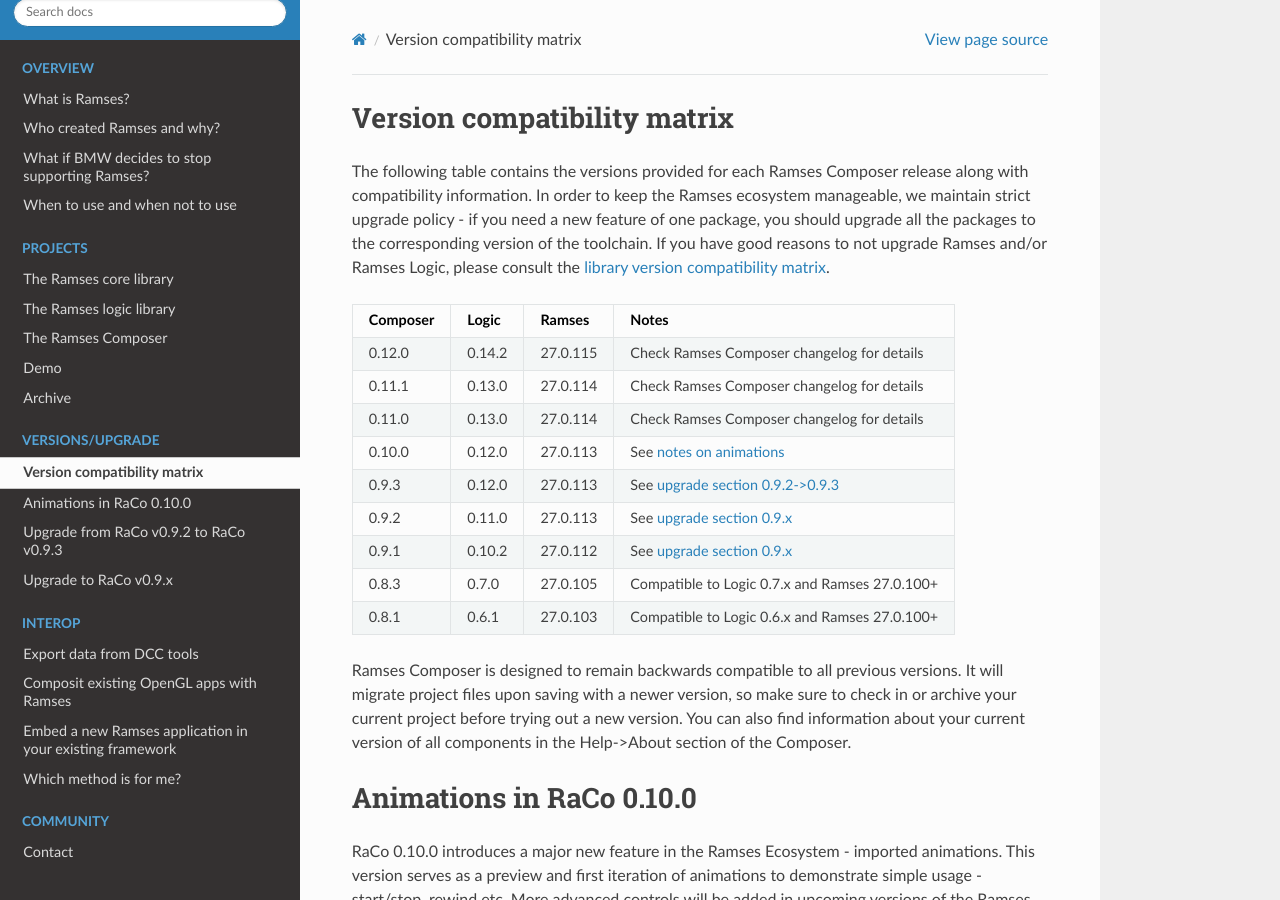
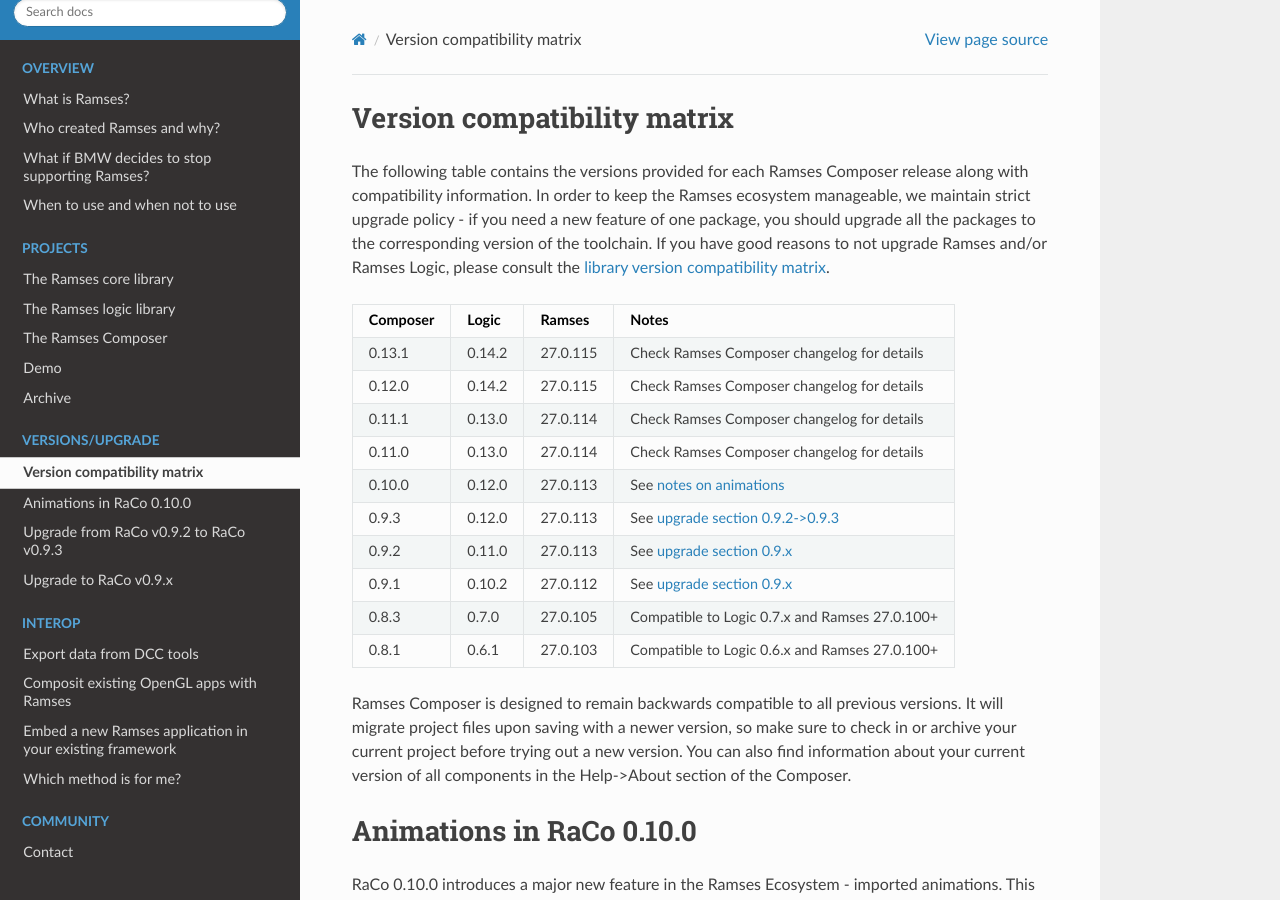
Before and after one commit to COVESA/ramses-sdk, a Sphinx documentation site: the page built from doc/versions.md, in a window 1280 px wide and 900 px high. Built offline with Sphinx 7.4.7 and the Read the Docs theme 2.0.0, drawn with Linux system fonts in a browser that asks for light colours.

Commit message:
Update with RaCo 0.13.1

```diff
--- a/doc/versions.md
+++ b/doc/versions.md
@@ -9,6 +9,7 @@
 
 |Composer |Logic    | Ramses        | Notes                                                      |
 |---------|---------|---------------|------------------------------------------------------------|
+|0.13.1   |0.14.2   | 27.0.115      | Check Ramses Composer changelog for details                |
 |0.12.0   |0.14.2   | 27.0.115      | Check Ramses Composer changelog for details                |
 |0.11.1   |0.13.0   | 27.0.114      | Check Ramses Composer changelog for details                |
 |0.11.0   |0.13.0   | 27.0.114      | Check Ramses Composer changelog for details                |
```
